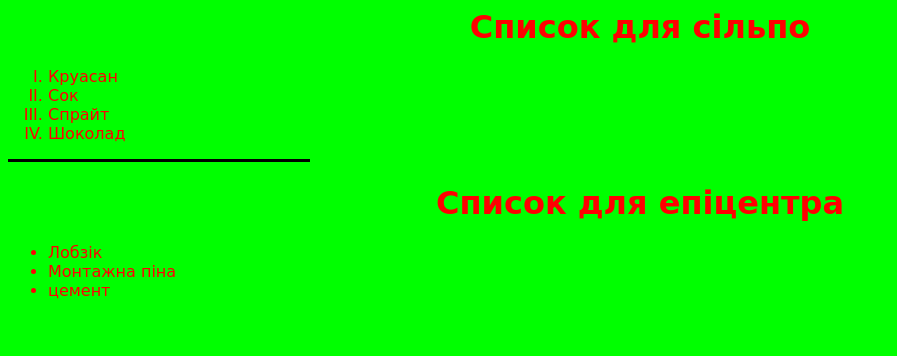
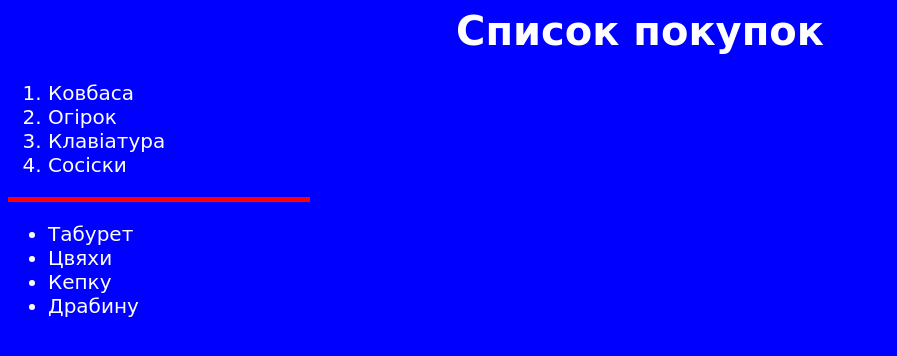
Before and after one commit to studylinkvova/html.github.io, a plain HTML site: page t4/z1.html in a window 1280 px wide. Shown: the whole page, without its empty margins (0-897 px from the left). Drawn offline with Linux system fonts and the light colour scheme; a web font is replaced by a local one.

Commit message:
Add files via upload

```diff
--- a/t4/z1.html
+++ b/t4/z1.html
@@ -1,27 +1,32 @@
 <html>
 <head>
+<link rel="preconnect" href="https://fonts.googleapis.com">
+<link rel="preconnect" href="https://fonts.gstatic.com" crossorigin>
+<link href="https://fonts.googleapis.com/css2?family=Underdog&display=swap" rel="stylesheet">
 <style>
 body{
-background:lime;
-color:red;
-font-family:cursive;
-}
+	background:blue;
+	color:white;
+	font-size:20px;
+	font-family:cursive;
+	}
 </style>
+
 </head>
 <body>
-<h1 align="center">Список для сільпо</h1>
-<ol type="I">
-	<li>Круасан</li>
-	<li>Сок</li>
-	<li>Спрайт</li>
-	<li>Шоколад</li>
+<h1 align="center">Список покупок</h1>
+<ol>
+	<li>Ковбаса</li>
+	<li>Огірок</li>
+	<li>Клавіатура</li>
+	<li>Сосіски</li>
 </ol>
-<hr width="300px" size="3px" color="black" align="left">
-<h1 align="center">Список для епіцентра</h1>
+<hr width="300px" size="5px" color="red" align="left">
 <ul>
-	<li>Лобзік</li>
-	<li>Монтажна піна</li>
-	<li>цемент</li>
+	<li>Табурет</li>
+	<li>Цвяхи</li>
+	<li>Кепку</li>
+	<li>Драбину</li>
 </ul>
 </body>
 </html>
```
Also changed, not shown: t4/z3.html (added, +24 -0 lines), t4/a1.png (added).
